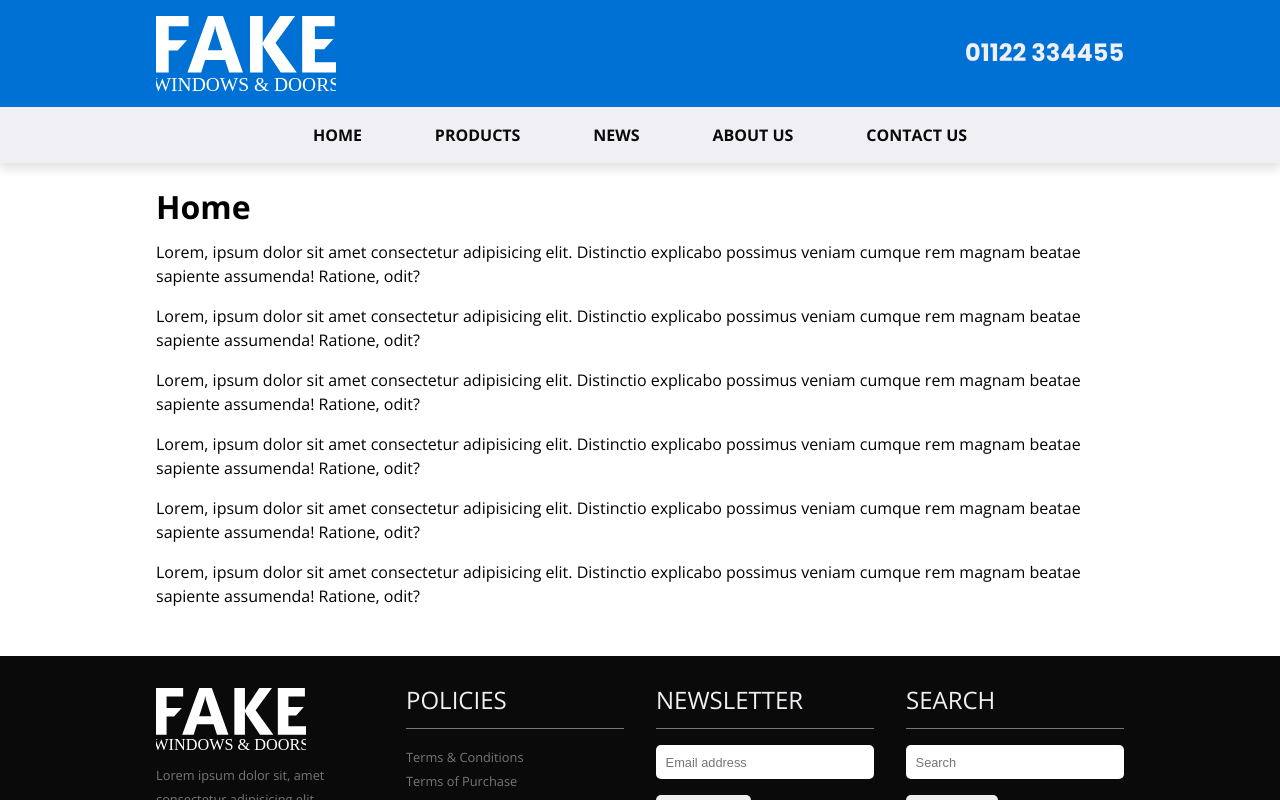
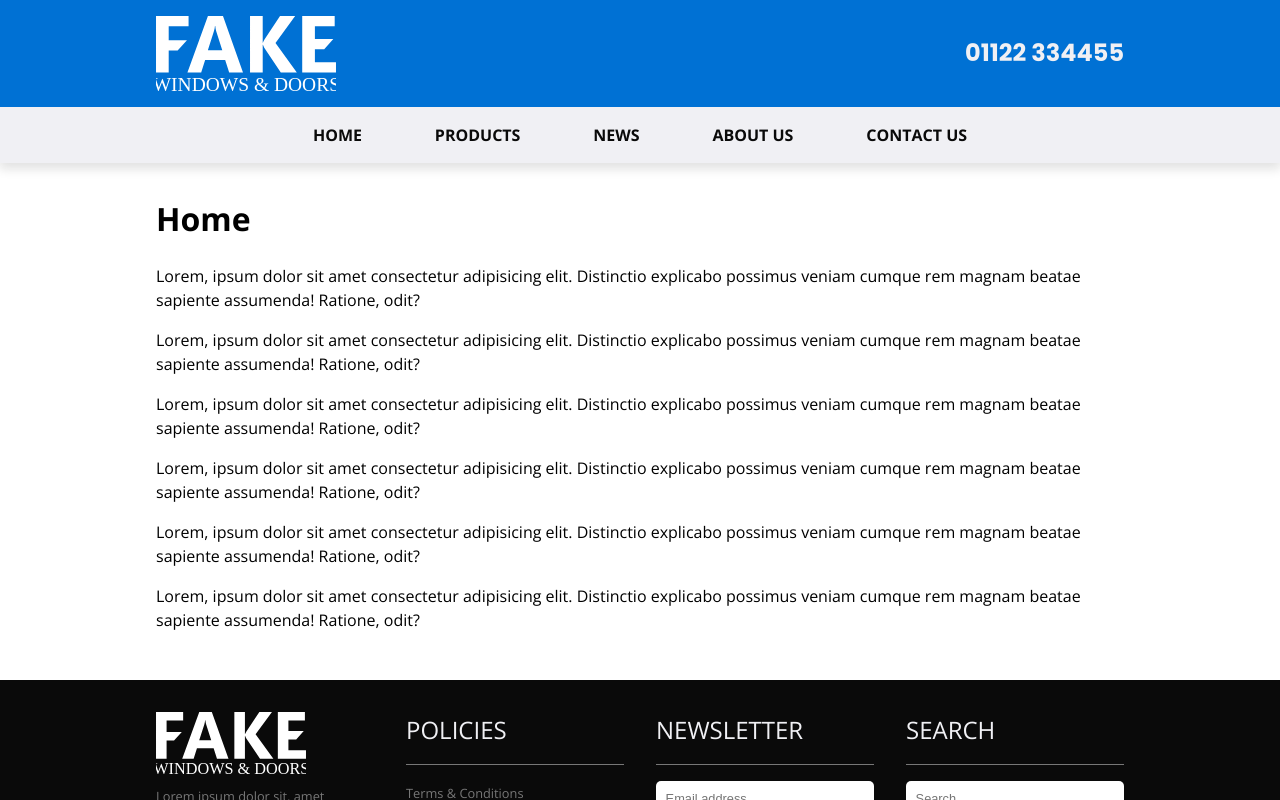
Before and after one commit to rubicon2/react-router-practice, a React (Vite) app: page / in a window 1280 px wide. Shown: the top 800 px of the page. Built offline with nearby package versions, Linux system fonts and the light colour scheme.

Commit message:
Fix default line height that was having a strange effect on heading line height

```diff
--- a/src/index.css
+++ b/src/index.css
@@ -9,7 +9,7 @@ body {
   width: 100%;
 
   font-family: 'Open Sans', sans-serif, serif;
-  line-height: 1.5rem;
+  line-height: 1.5;
 
   --banner-color: #0071d4;
   --banner-color-dark: #0260b3;
```
